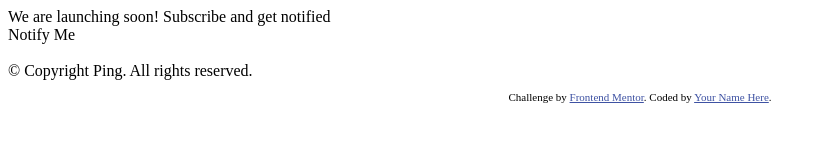
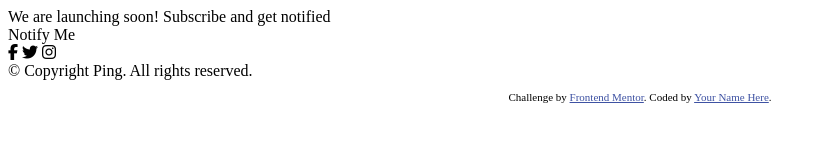
Before and after one commit to LironeFitoussi/ping-coming-soon-page-master, a plain HTML site: page index.html in a window 1280 px wide. Shown: the whole page, without its empty margins (0-826 px from the left). Drawn offline with Linux system fonts and the light colour scheme.

Commit message:
footer html

```diff
--- a/index.html
+++ b/index.html
@@ -25,9 +25,11 @@
 
   <footer>
     <div class="social-logos">
-      <img src="./" alt="">
+      <i class="fa-brands fa-facebook-f"></i>
+      <i class="fa-brands fa-twitter"></i>
+      <i class="fa-brands fa-instagram"></i>
     </div>
-    &copy; Copyright Ping. All rights reserved.
+    <span>&copy; Copyright Ping. All rights reserved.</span>
     <p class="attribution">
       Challenge by <a href="https://www.frontendmentor.io?ref=challenge" target="_blank">Frontend Mentor</a>.
       Coded by <a href="#">Your Name Here</a>.
```
